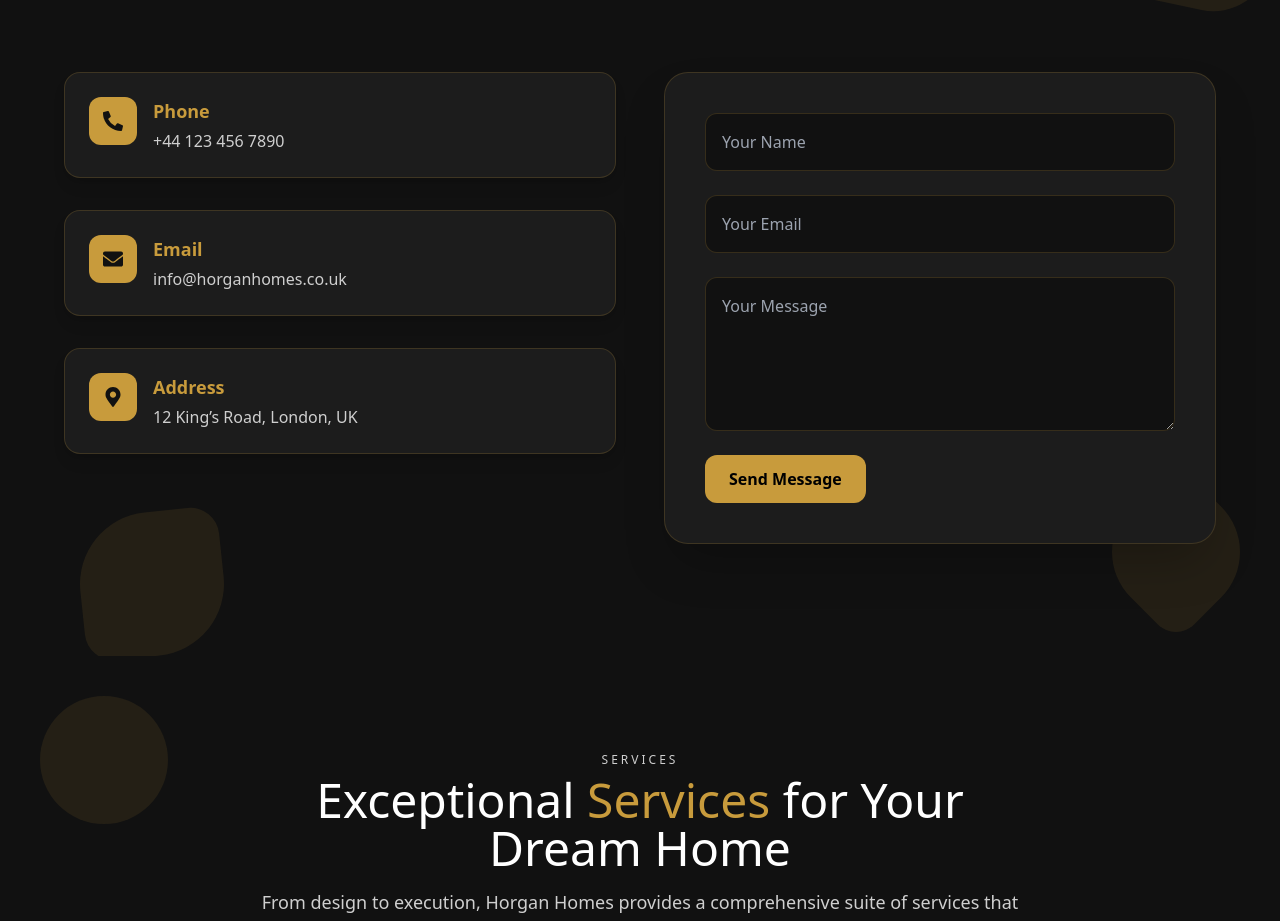
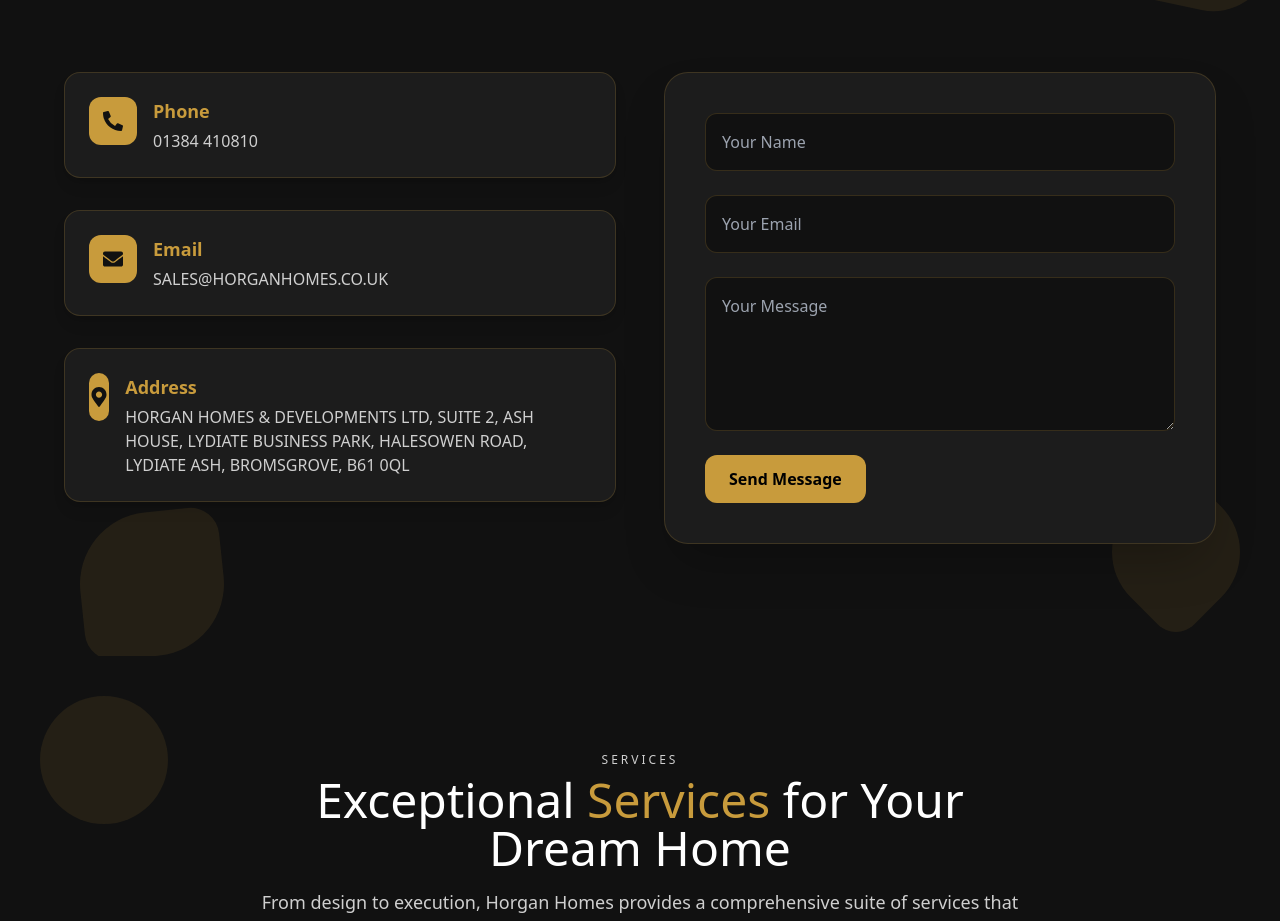
Before and after one commit to kreativecodes292/horganhomes, a React (Create React App) app: page / in a window 1280 px wide. Shown: the part 2168-3089 px from the top of the page. Built offline with nearby package versions, Linux system fonts and the light colour scheme.

Commit message:
Update Contact.jsx

```diff
--- a/src/sections/Contact.jsx
+++ b/src/sections/Contact.jsx
@@ -50,7 +50,7 @@
             </div>
             <div>
               <h4 className="font-semibold text-[#C89B3C] text-lg">Phone</h4>
-              <p className="text-[#CFCFCF] mt-1">+44 123 456 7890</p>
+              <p className="text-[#CFCFCF] mt-1">01384 410810</p>
             </div>
           </div>
 
@@ -61,7 +61,7 @@
             </div>
             <div>
               <h4 className="font-semibold text-[#C89B3C] text-lg">Email</h4>
-              <p className="text-[#CFCFCF] mt-1">info@horganhomes.co.uk</p>
+              <p className="text-[#CFCFCF] mt-1">SALES@HORGANHOMES.CO.UK</p>
             </div>
           </div>
 
@@ -73,7 +73,7 @@
             <div>
               <h4 className="font-semibold text-[#C89B3C] text-lg">Address</h4>
               <p className="text-[#CFCFCF] mt-1">
-                12 King’s Road, London, UK
+                HORGAN HOMES & DEVELOPMENTS LTD, SUITE 2, ASH HOUSE, LYDIATE BUSINESS PARK, HALESOWEN ROAD, LYDIATE ASH, BROMSGROVE, B61 0QL
               </p>
             </div>
           </div>
```
